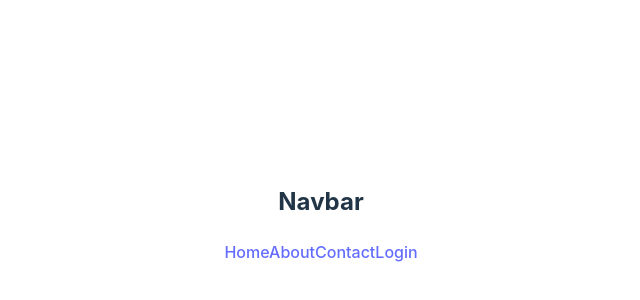
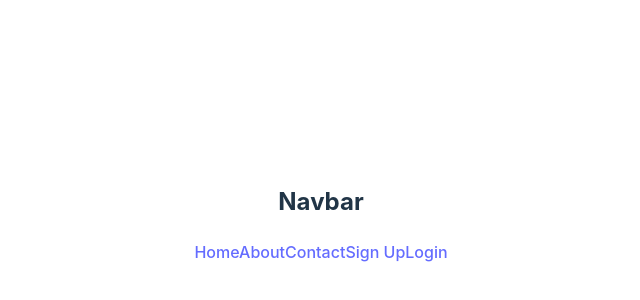
Before and after one commit to devsujoy36/Intro-React-Router, a React (Vite) app: page / in a window 1280 px wide. Shown: the part 186-486 px from the top of the page, without its empty margins (319-959 px from the left). Built offline with nearby package versions, Linux system fonts and the light colour scheme.

Commit message:
adding updates

```diff
--- a/src/component/Header/Header.jsx
+++ b/src/component/Header/Header.jsx
@@ -7,6 +7,7 @@ const Header = () => {
                 <a href="/">Home</a>
                 <a href="/about">About</a>
                 <a href="/contact">Contact</a>
+                <a href="/">Sign Up</a>
                 <a href="">Login</a>
             </nav>
         </div>
```
